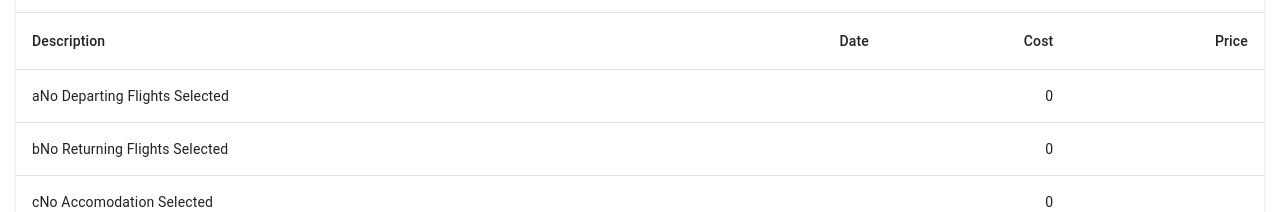
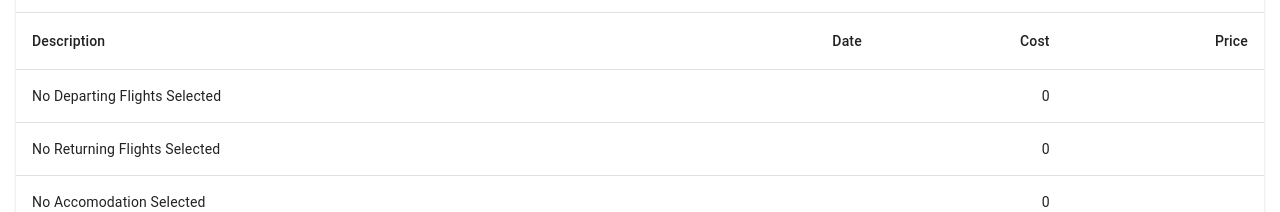
Before and after one commit to Chewyfitz/comp90020-saga, a React (Create React App) app in the folder client/: page / in a window 1280 px wide. Shown: the part 740-952 px from the top of the page. Built offline with nearby package versions, Linux system fonts and the light colour scheme; no server answers.

Commit message:
added cors for both 127.0.0.1 and localhost

```diff
--- a/client/src/summary.js
+++ b/client/src/summary.js
@@ -34,30 +34,25 @@ function subtotal(items) {
 }
 
 var rows = [
-  createRow('Paperclips (Box)', 100, 1.15),
-  createRow('Paper (Case)', 10, 45.99),
-  createRow('Waste Basket', 2, 17.99),
+  createRow('A', 100, 1.15),
+  createRow('B', 10, 45.99),
+  createRow('C', 2, 17.99),
 ];
 
 var invoiceTotal = subtotal(rows);
 
 export default function SpanningTable(all_data) {
   const classes = useStyles();
-
-
-
   const [fetchResponse, setFetchResponse] = React.useState();
 
   React.useEffect(() => {
-    console.log("WHY IS THIS TRIG2");
-    console.log(all_data);
     var flightsData = all_data["flightsData"];
     var accomData = all_data["accomData"];
     var transData = all_data["transData"];
     rows = [
-      createRow("a" + flightsData["type"], flightsData["date"], flightsData["price"]),
-      createRow("b" + accomData["type"], accomData["date"], accomData["price"]),
-      createRow("c" + transData["type"], transData["date"], transData["price"]),
+      createRow(flightsData["type"], flightsData["date"], flightsData["price"]),
+      createRow(accomData["type"], accomData["date"], accomData["price"]),
+      createRow(transData["type"], transData["date"], transData["price"]),
     ];
     invoiceTotal = subtotal(rows);
     setFetchResponse(rows)
@@ -66,16 +61,6 @@ export default function SpanningTable(all_data) {
   if(fetchResponse){
     rows = fetchResponse;
   }
-  // const popover = (
-  //   <Popover id="popover-basic">
-  //     <Popover.Title as="h3">Popover right</Popover.Title>
-  //     <Popover.Content>
-  //       And here's some <strong>amazing</strong> content. It's very engaging.
-  //       right?
-  //     </Popover.Content>
-  //   </Popover>
-  // );
-
 
   return (
     <TableContainer component={Paper}>
```
Also changed, not shown: client/src/grid.js (+0 -7 lines), 2 other files (tests, documents, lock files or other folders).
